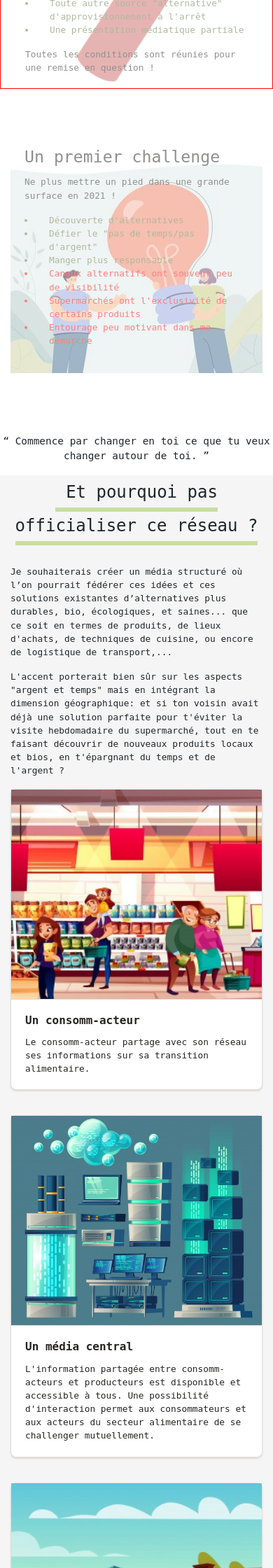
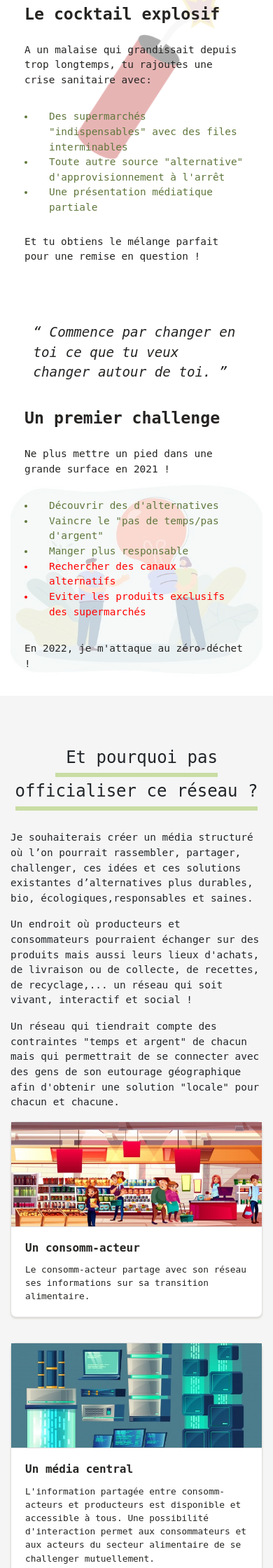
Before and after one commit to FrountchD/transit_beta, a Flask app: page / in a window 390 px wide. Shown: the part 3487-5727 px from the top of the page at 70% size. Run offline with Flask 2, Linux system fonts and the light colour scheme; some libraries are stand-ins or nearby versions.

Commit message:
webiste_mobile_v6

```diff
--- a/app/static/fullpage_style.css
+++ b/app/static/fullpage_style.css
@@ -104,7 +106,7 @@ html{
 }
 
 .customimagecardsize{
-	height:300px;
+	height:150px;
 }
 
 @media (min-width:768px) {
@@ -231,7 +233,7 @@ html{
 */
 
 .card-text{
-	font-size:0.8rem;
+	font-size:0.9rem;
 }
 
 
@@ -280,8 +282,7 @@ html{
 }
 
 
-.s2 h1, .s2 h2{
-
+.s2 h1, .s2 h2, .s3 h2, .s4 h2{
 
 	margin-top: 4rem;
 
@@ -408,31 +464,99 @@ html{
 }
 
 
+.card-deck .card{
+	margin: 0px !important;
+}
+
 
 
 #dynamitebcg{
 	background: url('dynamite.png') no-repeat center top;
-	opacity:50%;
 	background-size:70%;
 }
+
 @media (min-width:768px){
 	#dynamitebcg{
 		background:none;
 	}
 }
 
+#dynamitebcg::before{
+	content: "";
+	position: absolute;
+	display: inline-block;
+	top:0px;
+	right:0px;
+	bottom:0px;
+	left:0px;
+	background-color:rgba(255,255,255,0.5);
+	background-position: center top;
+}
+
+
+.h-lg-100{
+	height:500px !important;
+	padding-bottom:30px;
+}
+
+.posrel-md{
+	position: relative;
+	padding-bottom:15px;
+}
+
+.h3-custom{
+	font-size:1.2rem;
+}
+
+@media (min-width:768px){
+	.posrel-md{
+		position: inline-block;
+		padding-bottom:0px;
+	}
+
+}
+
+@media (min-width:992px){
+	.h3-custom{
+		font-size: 0.9rem;
+	}
+
+}
+
+
+
+@media (min-width:992px){
+	.h-lg-100{
+		height:100% !important;
+		padding-bottom:0px;
+	}
+}
+
+
+
+
 #ideabcg{
-	background: url('idea1.jpg') no-repeat center top;
-	opacity:50%;
+	background: url('idea1.jpg') no-repeat center bottom;
+	background-size:120%;
 }
+
 @media (min-width:768px){
 	#ideabcg{
 		background:none;
 	}
 }
 
-
-
+#ideabcg::before{
+	content: "";
+	position: absolute;
+	display: inline-block;
+	top:0px;
+	right:0px;
+	bottom:0px;
+	left:0px;
+	background-color:rgba(255,255,255,0.7);
+	background-position: center bottom;
+}
 
 
 
@@ -463,7 +587,7 @@ ul li {
 
   padding-left: 20px;
   position: relative;
-  font-size: 0.8rem;
+  font-size: 0.9rem;
   color: #60773d;
 }
 
--- a/app/static/webstyle.css
+++ b/app/static/webstyle.css
@@ -26,7 +26,7 @@
 
 a {
 	color: white;
-	font-family: "Verdana", sans-serif;  #font-family: "Lucida Console", Courier, monospace;
+	font-family: 'Source Code Pro', monospace; /*font-family: "Verdana", sans-serif;  #font-family: "Lucida Console", Courier, monospace;*/
 }
 
 a:hover{
--- a/app/templates/index.html
+++ b/app/templates/index.html
@@ -133,7 +133,7 @@
 		               <br>
 		               <!-- Button -->
 		               <div class="alignbutton mb-5 pl-xl-5">
-			                  <a href="https://www.survio.com/survey/d/F1J6G9N8A9J9K6A6L" target="_blank" style="display:inline-block;text-decoration:none;text-align:left;background-color:#1dad82;color:#ffffff;font-family:Arial, Helvetica, sans-serif;-webkit-border-radius:4px;-moz-border-radius:4px;border-radius:4px;padding:11px 25px;font-size:14px;line-height:180%;font-weight: bold;letter-spacing: 0.5px">Démarrez le questionnaire !</a>
+			                  <a href="https://www.survio.com/survey/d/F1J6G9N8A9J9K6A6L" target="_blank" style="display:inline-block;text-decoration:none;text-align:left;background-color:#1dad82;color:#ffffff;font-family: 'Source Code Pro', monospace;;-webkit-border-radius:4px;-moz-border-radius:4px;border-radius:4px;padding:11px 25px;font-size:14px;line-height:180%;font-weight: bold;letter-spacing: 0.5px">Démarrez le questionnaire !</a>
                    </div>
 	             </div>
           </div>
@@ -239,7 +239,7 @@
 
 					<div class="card-body">
 						<h5 class="card-title"> Des solutions ? </h5>
-						<p class="card-text" style="font-size: 0.8rem;"> Supermarchés coopératifs, potagers partagés et maraîchages respectueux de la terre, organisations-relais entre producteurs et consommateurs, initiatives de recyclage, stages zéro-déchet, cours de cuisines spécifiques, labels bios, ... des initiatives en tout genre fleurissent un peu partout. </p>
+						<p class="card-text"> Supermarchés coopératifs, potagers partagés et maraîchages respectueux de la terre, organisations-relais entre producteurs et consommateurs, initiatives de recyclage, stages zéro-déchet, cours de cuisines spécifiques, labels bios, ... des initiatives en tout genre fleurissent un peu partout. </p>
 
 					</div>
 
@@ -304,7 +304,7 @@
 
 					         <div class="card-body" id="etleconso">
 						               <h5 class="card-title">Et le consommateur... </h5>
-						                     <p class="card-text" style="font-size:0.8rem; text-align:left;"> Emporté dans un tsunami d’informations, il est parfois difficile de savoir "par quel bout prendre" la démarche de transition alimentaire. L’énergie et le temps nécessaires requis pour explorer les alternatives existantes découragent et figent encore un peu plus la stratégie monétaire en place. </p>
+						                     <p class="card-text" style="text-align:left;"> Emporté dans un tsunami d’informations, il est parfois difficile de savoir "par quel bout prendre" la démarche de transition alimentaire. L’énergie et le temps nécessaires requis pour explorer les alternatives existantes découragent et figent encore un peu plus la stratégie monétaire en place. </p>
 
 					          </div>
             </div>
@@ -368,25 +368,26 @@
 
                   <!-- title -->
 
+
                   <div class="container-xl ">
                    <div class="card-deck">
                     <div class="row">
 
 
                       <!-- mon profil -->
-                      <div class="col-12 col-xl-4 h-xl-100">
-                        <div class="card profile-card-3 h-100">
+                      <div class="col col-lg-4 h-lg-100">
+                        <div class="card profile-card-3 h-lg-100">
                   		        <div class="background-block">
                   		            <img src="https://images.pexels.com/photos/459225/pexels-photo-459225.jpeg?auto=compress&cs=tinysrgb&h=650&w=940" alt="profile-sample1" class="background"/>
                   		        </div>
                   		        <div class="profile-thumb-block">
                   		            <img src="/static/image_perso.jpg" alt="profile-image" class="profile"/>
                   		        </div>
-                  		        <div class="card-content" style="margin-top:30px;">
-                                  <h2 class="pb-3">Moi C'est François</h2>
-                                  <h3 class="pb-3" style="font-size:1.2rem;">  38 ans, papa investi, ingénieur de formation, de nature hyper-curieuse... ex-consommateur endormi.</h3>
+                  		        <div class="card-content">
+                                  <h2 class="pb-3">Moi, c'est François.</h2>
+                                  <h3 class="pb-3 h3-custom" style="line-height:1.5;">  38 ans, papa investi, ingénieur de formation, de nature hyper-curieuse... ex-consommateur endormi.</h3>
 
-                                  <div class="icon-block"><a href="#"><i class="fa fa-facebook"></i></a><a href="#"> <i class="fa fa-twitter"></i></a><a href="#"> <i class="fa fa-google-plus"></i></a></div>
+                                  <!-- <div class="icon-block"><a href="#"><i class="fa fa-facebook"></i></a><a href="#"> <i class="fa fa-twitter"></i></a><a href="#"> <i class="fa fa-google-plus"></i></a></div> -->
                                   </div>
                         </div>
 
@@ -394,11 +395,11 @@
 
                       <!-- déclic et challenge -->
 
-                      <div class="col-12 col-xl-8">
+                      <div class="col-12 col-lg-8">
                         <div class="row">
-                            <div class="col-12 pb-5">
+                            <div class="col-12">
                               <div class="card" style="border:none; box-shadow:none;">
-                                <div class="row" style="border:solid 1px red;">
+                                <div class="row" > <!-- style="border:solid 1px red;" -->
                                   <!-- IMAGE  when horizontal and vertical for small screens -->
                                   <div class="d-none d-md-block col-md-4 card-header" style="background-color:white; border-bottom:none;">
 
@@ -407,17 +408,17 @@
                                   </div>
 
                                   <!-- TEXTE -->
-                                  <div class="col-12 col-md-8  " id="dynamitebcg">
-                      					         <div class="card-body">
-                      						               <h5 class="card-title"> Le cocktail explosif </h5>
-                                                 <ul style="padding-left:15px;">
-                                                   <li>Un crise sanitaire</li>
+                                  <div class="col-12 col-md-8  " id="dynamitebcg" >
+                      					         <div class="card-body" >
+                      						               <h5 class="card-title posrel-md" style="font-weight:600;"> Le cocktail explosif </h5>
+                                                 <p class="card-text posrel-md"> A un malaise qui grandissait depuis trop longtemps, tu rajoutes une crise sanitaire avec:  </p>
+                                                 <ul class="card-title posrel-md" style="padding-left:15px;">
                                                    <li>Des supermarchés "indispensables" avec des files interminables</li>
                                                    <li>Toute autre source "alternative" d'approvisionnement à l'arrêt</li>
                                                    <li>Une présentation médiatique partiale</li>
                                                  </ul>
 
-                      						                <p class="card-text"> Toutes les conditions sont réunies pour une remise en question ! </p>
+                      						                <p class="card-text posrel-md"> Et tu obtiens le mélange parfait pour une remise en question ! </p>
 
                       					         </div>
                                    </div>
@@ -430,30 +431,35 @@
                               <div class="row">
 
 
+                                <!-- quote for below lg screens -->
+                                <div class="col-10 offset-1 d-lg-none pt-5 bt-5 " style="text-align-center">
+                                  <p style="font-size:1.2rem; font-style:italic"> <q> Commence par changer en toi ce que tu veux changer autour de toi.  </q> </p>
+                                </div>
+
 
                                 <!-- TEXTE -->
-                                <div class="col-12 col-md-8  ">
+                                <div class="col-12 col-md-9  ">
                                        <div class="card-body" id="ideabcg">
-                                               <h5 class="card-title"> Un premier challenge </h5>
+                                               <h5 class="card-title posrel-md" style="font-weight:600;"> Un premier challenge </h5>
 
-                                               <p class="card-text">   Ne plus mettre un pied dans une grande surface en 2021 ! </p>
+                                               <p class="card-text posrel-md">   Ne plus mettre un pied dans une grande surface en 2021 ! </p>
 
-                                               <ul style="padding-left:15px;">
-                                                 <li>Découverte d'alternatives</li>
-                                                 <li>Défier le "pas de temps/pas d'argent"</li>
+                                               <ul class="posrel-md" style="padding-left:15px; ">
+                                                 <li>Découvrir des d'alternatives</li>
+                                                 <li>Vaincre le "pas de temps/pas d'argent"</li>
                                                  <li>Manger plus responsable</li>
-                                                 <li style="color:red;">Canaux alternatifs ont souvent peu de visibilité</li>
-                                                 <li style="color:red;">Supermarchés ont l'exclusivité de certains produits</li>
-                                                 <li style="color:red;">Entourage peu motivant dans ma démarche</li>
+                                                 <li style="color:red;">Rechercher des canaux alternatifs</li>
+                                                 <li style="color:red;">Eviter les produits exclusifs des supermarchés</li>
+
                                                </ul>
 
-
+                                              <p class="card-text posrel-md">   En 2022, je m'attaque au zéro-déchet ! </p>
 
                                        </div>
                                  </div>
 
                                  <!-- IMAGE  when horizontal and vertical for small screens -->
-                                 <div class="d-none d-md-block col-md-4 card-header" style="background-color:white; border-bottom:none;">
+                                 <div class="d-none d-md-block col-md-3 card-header" style="background-color:white; border-bottom:none;">
 
                                      <img src="/static/idea1.jpg" class="card-img" style=" height:100%; width:100%; object-fit:cover;">
 
@@ -471,7 +477,7 @@
                   </div>
                   </div>
 
-                <p class="pt-5 mt-4" style="font-size:0.9rem;text-align:center; font-size:italic"> <q> Commence par changer en toi ce que tu veux changer autour de toi.  </q> </p>
+                <p class="d-none d-lg-block pt-5 mt-4" style="font-size:1.2rem;text-align:center; font-style:italic"> <q> Commence par changer en toi ce que tu veux changer autour de toi.  </q> </p>
 
 
               </div>
@@ -498,8 +504,9 @@
                             				<div class="col">
                             					<h2 class="pb-4 mt-xl-5 text-center text-md-left" > <span id="underlinetitle" >Et pourquoi pas  <br class="d-md-none"/> officialiser ce réseau ? </span>  </h2>
                             					<!--  <hr class="divider py-1 bg-dark" /> -->
-                                      <p style="font-size:0.8rem;"> Je souhaiterais créer un média structuré où l’on pourrait fédérer ces idées et ces solutions existantes d’alternatives plus durables, bio, écologiques, et saines... que ce soit en termes de produits, de lieux d'achats, de techniques de cuisine, ou encore de logistique de transport,... </p>
-                                      <p style="font-size:0.8rem;"> L'accent porterait bien sûr sur les aspects "argent et temps" mais en intégrant la dimension géographique: et si ton voisin avait déjà une solution parfaite pour t'éviter la visite hebdomadaire du supermarché, tout en te faisant découvrir de nouveaux produits locaux et bios, en t'épargnant du temps et de l'argent ?  </p>
+                                      <p style="font-size:0.9rem;"> Je souhaiterais créer un média structuré où l’on pourrait rassembler, partager, challenger, ces idées et ces solutions existantes d’alternatives plus durables, bio, écologiques,responsables et saines. </p>
+                                      <p style="font-size: 0.9rem;"> Un endroit où producteurs et consommateurs pourraient échanger sur des produits mais aussi leurs lieux d'achats, de livraison ou de collecte, de recettes, de recyclage,... un réseau qui soit vivant, interactif et social ! </p>
+                                      <p style="font-size: 0.9rem;"> Un réseau qui tiendrait compte des contraintes "temps et argent" de chacun mais qui permettrait de se connecter avec des gens de son eutourage géographique afin d'obtenir une solution "locale" pour chacun et chacune.   </p>
 
 
                             				</div>
@@ -521,12 +528,12 @@
                       				          <div class="card customcardsize">
                                           <div class="row">
                                           <!--<img class="card-img-top" style="height:150px;" src="/static/consommacteur.PNG">-->
-                                          <div class="col-12 col-md-4 col-xl-12">
+                                          <div class="col-12 col-md-3 col-xl-12">
                       					               <div class="card-header pb-0 pt-0 pl-0 pr-0 customimagecardsize"  >
                       						                     <img style="width:100%; height:100%;object-fit:cover;" class="customimagecardsize" src="/static/consoalt.jpg">
                       					               </div>
                                           </div>
-                                          <div class="col-12 col-md-8 col-xl-12">
+                                          <div class="col-12 col-md-9 col-xl-12">
                       					                               <div class="card-body">
                       						                                     <h5 class="card-title" style="font-size:1rem; font-weight:bold;">Un consomm-acteur </h5>
                       						                                     <p class="card-text" style="font-size:0.8rem;">Le consomm-acteur partage avec son réseau ses informations sur sa transition alimentaire.  </p>
@@ -549,12 +556,12 @@
                                         <div class="card customcardsize">
                                           <div class="row">
                                           <!--<img class="card-img-top" style="height:150px;" src="/static/consommacteur.PNG">-->
-                                          <div class="col-12 col-md-4 col-xl-12">
+                                          <div class="col-12 col-md-3 col-xl-12">
                                                <div class="card-header pb-0 pt-0 pl-0 pr-0 customimagecardsize"  >
                                                        <img style="width:100%; height:100%;object-fit:cover;" class="customimagecardsize" src="/static/dbalt.jpg">
                                                </div>
                                           </div>
-                                          <div class="col-12 col-md-8 col-xl-12">
+                                          <div class="col-12 col-md-9 col-xl-12">
                                                                <div class="card-body">
                                                                  <h5 class="card-title" style="font-size:1rem; font-weight:bold;">Un média central </h5>
                                                                 <p class="card-text" style="font-size:0.8rem;">L'information partagée entre consomm-acteurs et producteurs est disponible et accessible à tous.  Une possibilité d'interaction permet aux consommateurs et aux acteurs du secteur alimentaire de se challenger mutuellement.</p>
@@ -579,12 +586,12 @@
                                         <div class="card customcardsize">
                                           <div class="row">
                                           <!--<img class="card-img-top" style="height:150px;" src="/static/consommacteur.PNG">-->
-                                          <div class="col-12 col-md-4 col-xl-12">
+                                          <div class="col-12 col-md-3 col-xl-12">
                                                <div class="card-header pb-0 pt-0 pl-0 pr-0 customimagecardsize"  >
                                                        <img style="width:100%; height:100%;object-fit:cover;" class="customimagecardsize" src="/static/farmalt.jpg">
                                                </div>
                                           </div>
-                                          <div class="col-12 col-md-8 col-xl-12">
+                                          <div class="col-12 col-md-9 col-xl-12">
                                                                <div class="card-body">
                                                                  <h5 class="card-title" style="font-size:1rem; font-weight:bold;">Un producteur connecté </h5>
                                                                  <p class="card-text" style="font-size:0.8rem;">Le producteur est connecté avec son réseau. Il peut plus facilement recevoir une appréciation de ses consommateurs et/ou adapter sa production en réponse aux demandes du consomm-acteur.   </p>
```
Also changed, not shown: other parts of app/static/fullpage_style.css (+72 -15 lines). Lines whose indentation alone changed are shown as unchanged.
